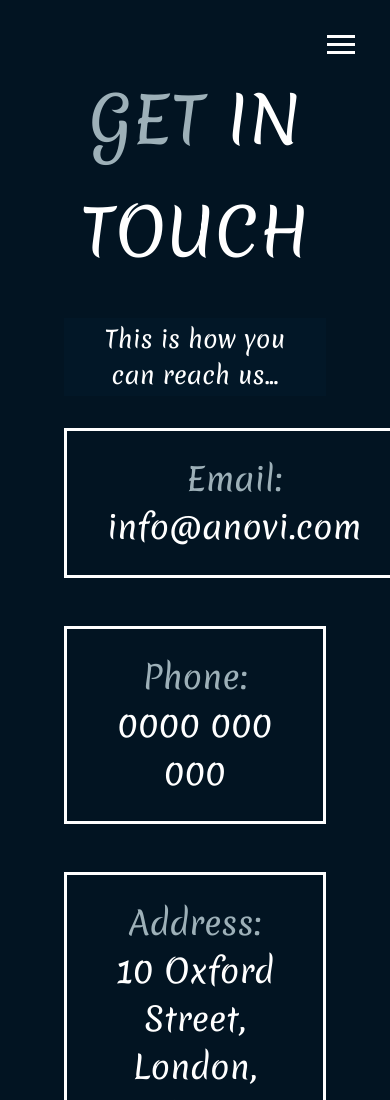
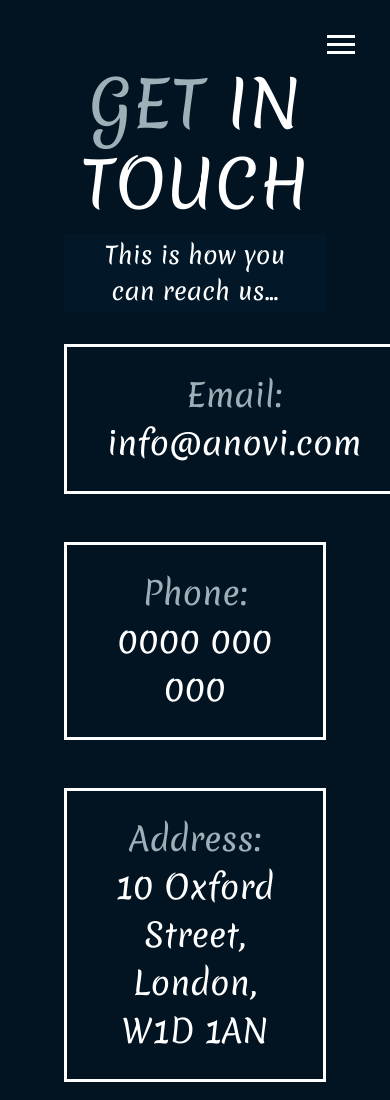
Before and after one commit to IwonaBaran/business-website, a website: page dist/contact.html in a window 390 px wide. Shown: the top 1100 px of the page. Drawn offline with Linux system fonts and the light colour scheme.

Commit message:
added responsive heading in contact section

```diff
--- a/package.json
+++ b/package.json
@@ -3,12 +3,15 @@
   "version": "1.0.0",
   "description": "Business Website",
   "main": "index.js",
+  "homepage": "https://iwonabaran.github.io/business-website",
   "scripts": {
-    "sass": "node-sass -w scss/ -o dist/css/ --recursive"
+    "sass": "node-sass -w scss/ -o dist/css/ --recursive",
+    "deploy": "gh-pages -d dist"
   },
   "author": "Iwona Baran",
   "license": "ISC",
   "dependencies": {
+    "gh-pages": "^3.2.3",
     "node-sass": "^6.0.1"
   }
 }
--- a/scss/_gallery.scss
+++ b/scss/_gallery.scss
@@ -47,8 +47,8 @@ section {
 }
 
 .slide {
-  width: 620px;
-  height: 430px;
+  width: 68%;
+  height: auto;
   border: #fff 5px solid;
 }
 
--- a/scss/_mobile.scss
+++ b/scss/_mobile.scss
@@ -84,8 +84,15 @@
   }
 
   .slide {
-    width: 430px;
-    height: 310px;
+    width: 75%;
+    height: auto;
+  }
+
+  main#contact {
+    h1 {
+      line-height: 5rem;
+      margin-bottom: 10px;
+    }
   }
 }
 
@@ -96,9 +103,4 @@
   .projects {
     grid-template-columns: 1fr;
   }
-
-  .slide {
-    width: 360px;
-    height: 260px;
-  }
 }
```
Also changed, not shown: dist/css/main.css, 1 other file.
